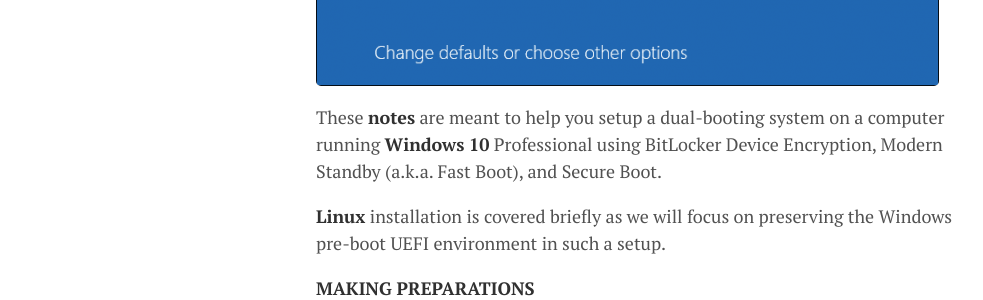
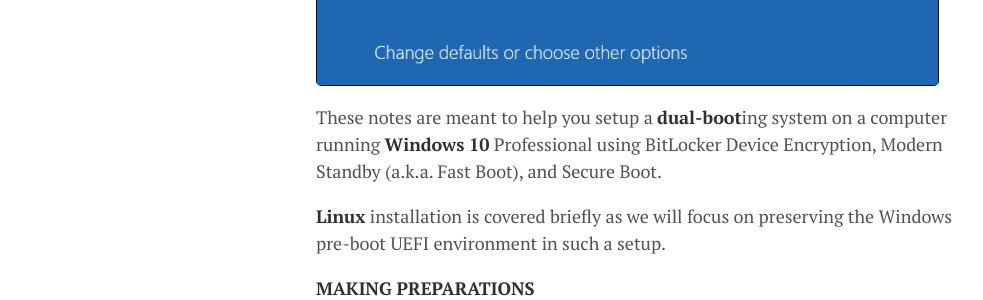
Before and after one commit to lgeurts/lgeurts.github.io, a Jekyll site: the page built from _posts/2019-03-19-dual-booting-windows-and-linux.md, in a window 1280 px wide and 900 px high, scrolled down 493 px. Shown: the part 155-455 px from the top of the window, without its empty margins (0-983 px from the left). Built offline with Jekyll 4.4.1, drawn with Linux system fonts in a browser that asks for light colours; nearby versions of some CDN libraries; comment, search, counter and statistics services are not loaded.

Commit message:
Update 2019-03-19-dual-booting-windows-and-linux.md

```diff
--- a/_posts/2019-03-19-dual-booting-windows-and-linux.md
+++ b/_posts/2019-03-19-dual-booting-windows-and-linux.md
@@ -9,7 +9,7 @@ tags: [ Secure Computing, Linux Tutorials]
 
 ![Boot menul](/assets/windows-linux.png)
 
-These **notes** are meant to help you setup a dual-booting system on a computer running **Windows 10** Professional using BitLocker Device Encryption, Modern Standby (a.k.a. Fast Boot), and Secure Boot.
+These notes are meant to help you setup a **dual-boot**ing system on a computer running **Windows 10** Professional using BitLocker Device Encryption, Modern Standby (a.k.a. Fast Boot), and Secure Boot.
 
 **Linux** installation is covered briefly as we will focus on preserving the Windows pre-boot UEFI environment in such a setup.
 
```
